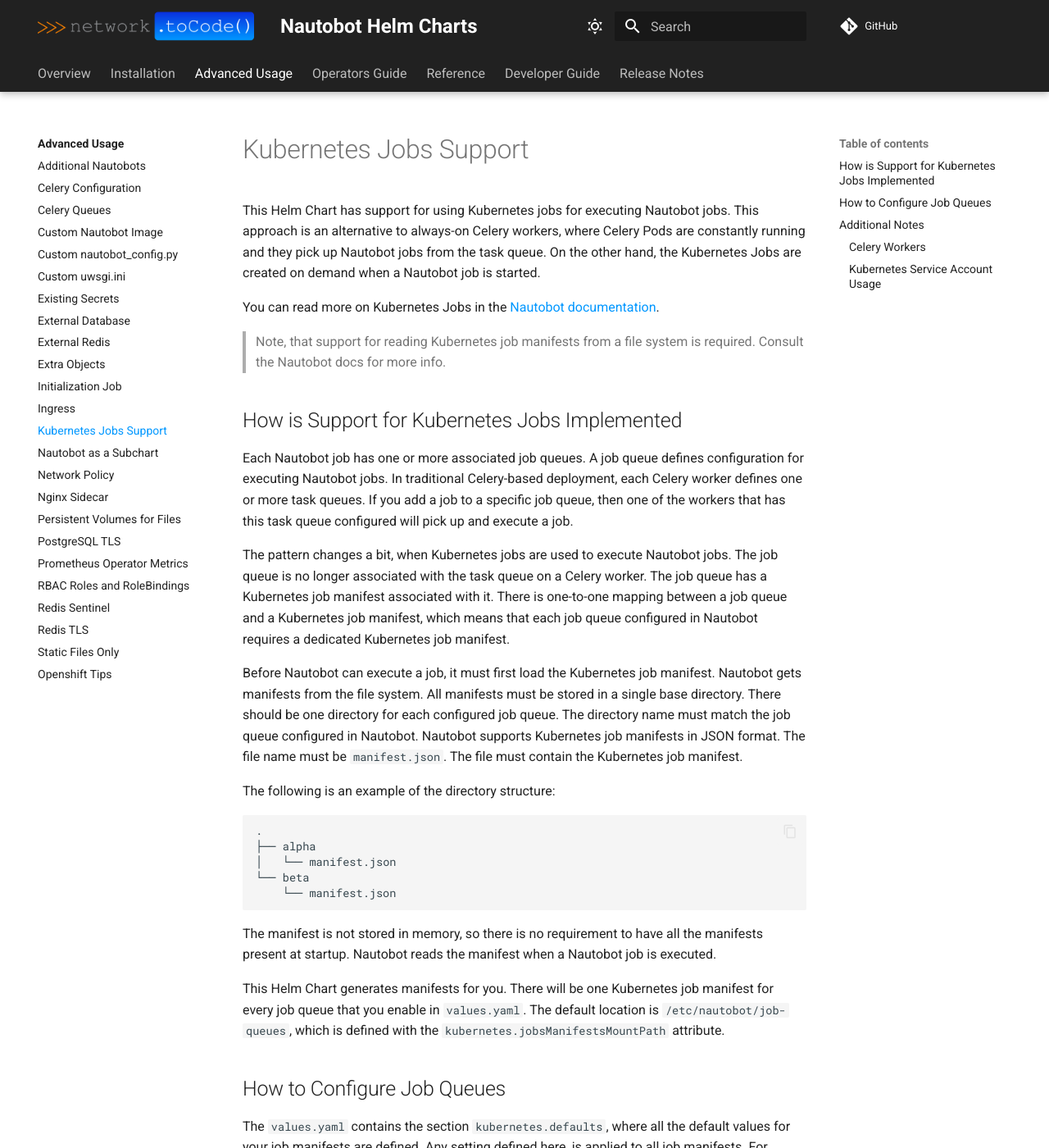
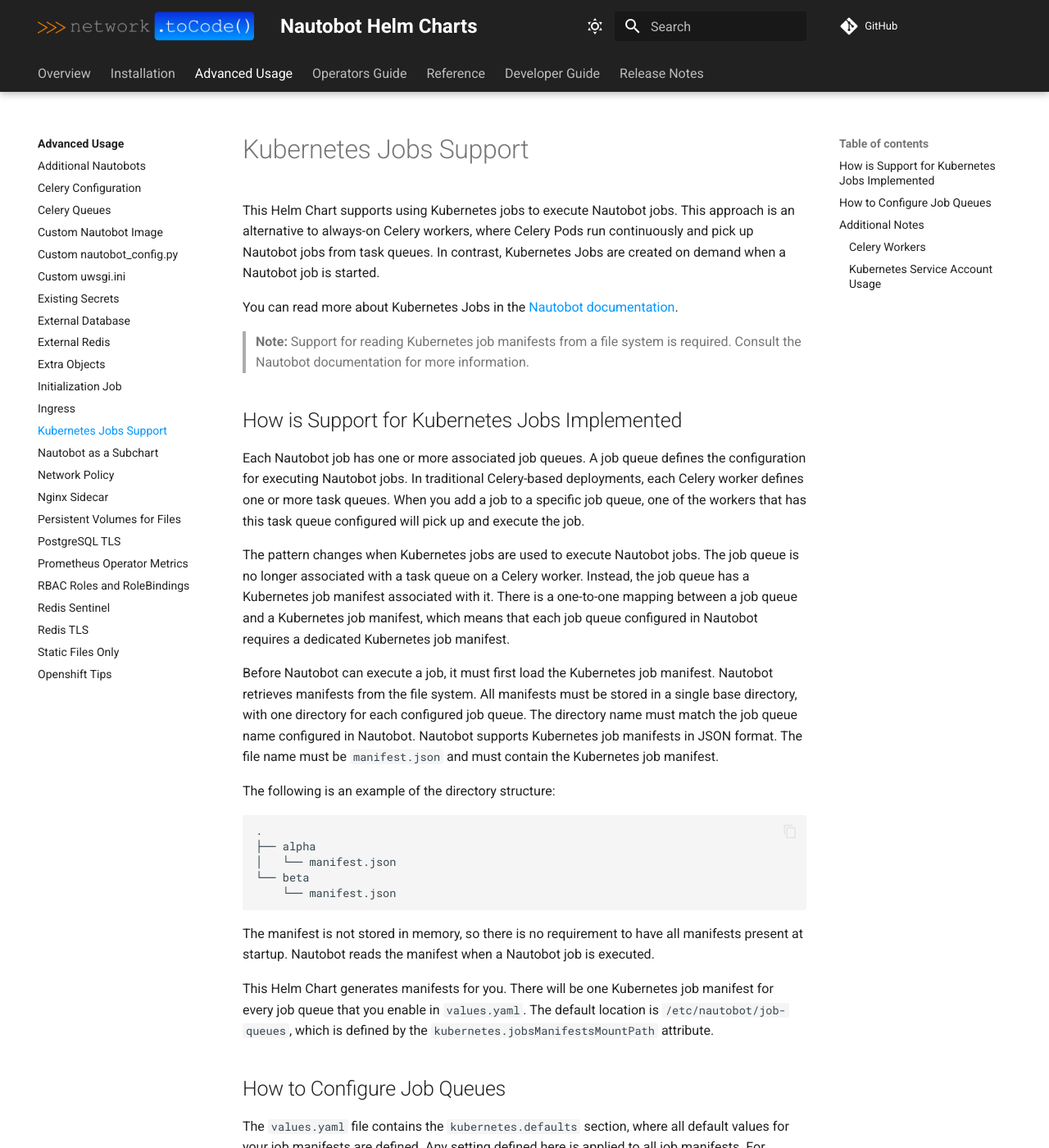
Before and after one commit to nautobot/helm-charts, an MkDocs documentation site: the page built from docs/advanced-features/kubernetes-jobs-support.md, in a window 1280 px wide and 1400 px high. Shown: the whole window at 82% size. Built offline with MkDocs 1.6.1 and Material for MkDocs 9.7.7, drawn with Linux system fonts in a browser that asks for light colours; comment, search, counter and statistics services are not loaded; some of the changed text lies outside the part shown.

Commit message:
update docs

````diff
--- a/docs/advanced-features/kubernetes-jobs-support.md
+++ b/docs/advanced-features/kubernetes-jobs-support.md
@@ -1,38 +1,36 @@
 # Kubernetes Jobs Support
 
-This Helm Chart has support for using Kubernetes jobs for executing
-Nautobot jobs. This approach is an alternative to always-on Celery workers, where
-Celery Pods are constantly running and they pick up Nautobot jobs from the
-task queue. On the other hand, the Kubernetes Jobs are created on demand when
-a Nautobot job is started.
+This Helm Chart supports using Kubernetes jobs to execute Nautobot jobs. This
+approach is an alternative to always-on Celery workers, where Celery Pods run
+continuously and pick up Nautobot jobs from task queues. In contrast, Kubernetes
+Jobs are created on demand when a Nautobot job is started.
 
-You can read more on Kubernetes Jobs in the [Nautobot documentation](https://docs.nautobot.com/projects/core/en/stable/user-guide/platform-functionality/jobs/kubernetes-job-support/).
+You can read more about Kubernetes Jobs in the [Nautobot documentation](https://docs.nautobot.com/projects/core/en/stable/user-guide/platform-functionality/jobs/kubernetes-job-support/).
 
-> Note, that support for reading Kubernetes job manifests from a file system is
-> required. Consult the Nautobot docs for more info.
+> **Note:** Support for reading Kubernetes job manifests from a file system is
+> required. Consult the Nautobot documentation for more information.
 
 ## How is Support for Kubernetes Jobs Implemented
 
 Each Nautobot job has one or more associated job queues. A job queue defines
-configuration for executing Nautobot jobs. In traditional Celery-based
-deployment, each Celery worker defines one or more task queues. If you add
-a job to a specific job queue, then one of the workers that has this task
-queue configured will pick up and execute a job.
+the configuration for executing Nautobot jobs. In traditional Celery-based
+deployments, each Celery worker defines one or more task queues. When you add
+a job to a specific job queue, one of the workers that has this task queue
+configured will pick up and execute the job.
 
-The pattern changes a bit, when Kubernetes jobs are used to execute Nautobot
-jobs. The job queue is no longer associated with the task queue on a Celery
-worker. The job queue has a Kubernetes job manifest associated with it. There is
-one-to-one mapping between a job queue and a Kubernetes job manifest, which
+The pattern changes when Kubernetes jobs are used to execute Nautobot jobs. The
+job queue is no longer associated with a task queue on a Celery worker. Instead,
+the job queue has a Kubernetes job manifest associated with it. There is
+a one-to-one mapping between a job queue and a Kubernetes job manifest, which
 means that each job queue configured in Nautobot requires a dedicated Kubernetes
 job manifest.
 
 Before Nautobot can execute a job, it must first load the Kubernetes job manifest.
-Nautobot gets manifests from the file system. All manifests must be stored in
-a single base directory. There should be one directory for each configured job queue.
-The directory name must match the job queue configured in Nautobot. Nautobot
-supports Kubernetes job manifests in JSON format. The file name must
-be `manifest.json`. The file must contain the Kubernetes
-job manifest.
+Nautobot retrieves manifests from the file system. All manifests must be stored in
+a single base directory, with one directory for each configured job queue.
+The directory name must match the job queue name configured in Nautobot. Nautobot
+supports Kubernetes job manifests in JSON format. The file name must be
+`manifest.json` and must contain the Kubernetes job manifest.
 
 The following is an example of the directory structure:
 
@@ -44,22 +42,22 @@
     └── manifest.json
 ```
 
-The manifest is not stored in memory, so there is no requirement to have all the
-manifests present at startup. Nautobot reads the manifest when a Nautobot job is
-executed.
+The manifest is not stored in memory, so there is no requirement to have all
+manifests present at startup. Nautobot reads the manifest when a Nautobot job
+is executed.
 
 This Helm Chart generates manifests for you. There will be one Kubernetes job
 manifest for every job queue that you enable in `values.yaml`. The default
-location is `/etc/nautobot/job-queues`, which is defined with the
+location is `/etc/nautobot/job-queues`, which is defined by the
 `kubernetes.jobsManifestsMountPath` attribute.
 
 ## How to Configure Job Queues
 
-The `values.yaml` contains the section `kubernetes.defaults`, where all the
-default values for your job manifests are defined. Any setting defined here, is
-applied to all job manifests. For example, you want to inject an extra environment
-variable to your jobs. Define this new variable in the `kubernetes.defaults`
-section.
+The `values.yaml` file contains the `kubernetes.defaults` section, where all
+default values for your job manifests are defined. Any setting defined here
+is applied to all job manifests. For example, if you want to inject an extra
+environment variable into your jobs, define this new variable in the
+`kubernetes.defaults` section.
 
 ```yaml
 kubernetes:
@@ -69,19 +67,19 @@
         value: "development"
 ```
 
-The environment variable `ENVIRONMENT` that is configured in the example above,
-will be applied to all of the Kubernetes jobs.
+The environment variable `ENVIRONMENT` that is configured in the example above
+will be applied to all Kubernetes jobs.
 
-The specific job queues are enabled or disabled in the `workers` section. This
-section contains a map of workers that are defined in your environment. Each
-worker must have a unique name, which can consist of alphanumeric symbols.
+Specific job queues are enabled or disabled in the `workers` section. This
+section contains a map of workers defined in your environment. Each worker must
+have a unique name, which can consist of alphanumeric characters.
 
 To define a job queue, you must set two values:
 
 * `workers.<worker name>.enable: true`
 * `workers.<worker name>.type: "kubernetes"`
 
-> Note: The `type` defines the job queue type. The default value is `celery`,
+> **Note:** The `type` defines the job queue type. The default value is `celery`,
 > which makes this Helm Chart backward compatible.
 
 The following is an example of how you would enable two different job queues:
@@ -97,7 +95,7 @@
 ```
 
 Using the configuration above, the Helm Chart generates two manifests and stores
-them to the location provided with the `kubernetes.jobsManifestsMountPath`
+them in the location specified by the `kubernetes.jobsManifestsMountPath`
 attribute:
 
 ```shell
@@ -106,7 +104,7 @@
 ```
 
 Each worker above inherits settings from the `kubernetes.defaults` section.
-If you want to override any of those settings you can define them under your
+If you want to override any of those settings, you can define them under your
 worker configuration.
 
 ```yaml
@@ -132,18 +130,19 @@
 for the environment variable `ENVIRONMENT` with the value `production`, while the
 definition for the `beta` worker will contain the value `development`.
 
-> Please note that whenever you override the list, it will override the whole list and not merge entries.
-> You must duplicate the entries if you need to keep some of the entries from `defaults`.
+> **Note:** When you override a list, it will override the entire list and not
+> merge entries. You must duplicate the entries if you need to keep some of the
+> entries from `defaults`.
 
 ## Additional Notes
 
 ### Celery Workers
 
 This Helm Chart supports mixing Celery workers and using Kubernetes jobs for
-Nautobot jobs. If you only use one approach it makes sense to disable the other.
-This Helm Chart enables Celery workers by default. So, if you only use Kubernetes
-jobs, you should disable Celery workers. The following snippet shows configuration
-to disable Celery workers:
+Nautobot jobs. If you only use one approach, it makes sense to disable the other.
+This Helm Chart enables Celery workers by default. Therefore, if you only use
+Kubernetes jobs, you should disable Celery workers. The following snippet shows
+the configuration needed to disable Celery workers:
 
 ```yaml
 workers:
@@ -156,12 +155,11 @@
 
 ### Kubernetes Service Account Usage
 
-The Nautobot service account requires additional Kubernetes permissions to be
-able to spin up Kubernetes jobs. The Helm Chart supports creating a new `Role`
-and a new `RoleBinding` in the namespace. These two Kubernetes objects allow
-Nautobot to query the Kubernetes API to read, list, and create Kubernetes jobs.
-The following is the snippet that shows how to configure these permissions for
-your service account:
+The Nautobot service account requires additional Kubernetes permissions to
+create Kubernetes jobs. The Helm Chart supports creating a new `Role` and a new
+`RoleBinding` in the namespace. These two Kubernetes objects allow Nautobot to
+query the Kubernetes API to read, list, and create Kubernetes jobs. The following
+snippet shows how to configure these permissions for your service account:
 
 ```yaml
 serviceAccount:
@@ -170,16 +168,16 @@
       create: true
 ```
 
-By default, this Helm Chart associates the same service account as used for
-Nautobot to Kubernetes job manifests. As discussed above, the service account
-requires permissions to spin up new Kubernetes jobs. Since the same service
-account is used for Kubernetes jobs by default, it means that your job will have
-permissions to spin up new Kubernetes jobs (job chaining). Some use cases
-requires this settings as new Kubernetes jobs are created from the parent job.
-If this use case is not something you use in your environment, it is better to
-prevent creating additional Kubernetes jobs from the parent job. You will need
-a dedicated service account for Kubernetes jobs in this case. The following
-example shows how to do that:
+By default, this Helm Chart associates the same service account used for Nautobot
+with Kubernetes job manifests. As discussed above, the service account requires
+permissions to create new Kubernetes jobs. Since the same service account is used
+for Kubernetes jobs by default, your job will have permissions to create new
+Kubernetes jobs (job chaining). Some use cases require this setting. For example
+your job spins a separate job for each device you want to configure.
+
+If you don't need to spin up new jobs from the parent job, then it is better to
+prevent it. You will need a dedicated service account for Kubernetes jobs in
+this case. The following example shows how to configure this:
 
 ```yaml
 workers:
@@ -193,11 +191,10 @@
       name: nautobot-jobs
 ```
 
-> If your Kubernetes job needs to query the Kubernetes API (for example, if you
-> need to list pods in the namespace), you must create additional `Role` and
+> **Note:** If your Kubernetes job needs to query the Kubernetes API (for example, to
+> list pods in the namespace), you must create additional `Role` and
 > `RoleBinding` objects for this new service account. However, this will not be
 > required in most use cases.
 
-
 For more information and customization options for the ServiceAccount roles, see
 [RBAC Roles and RoleBindings](rbac-roles.md).
````
